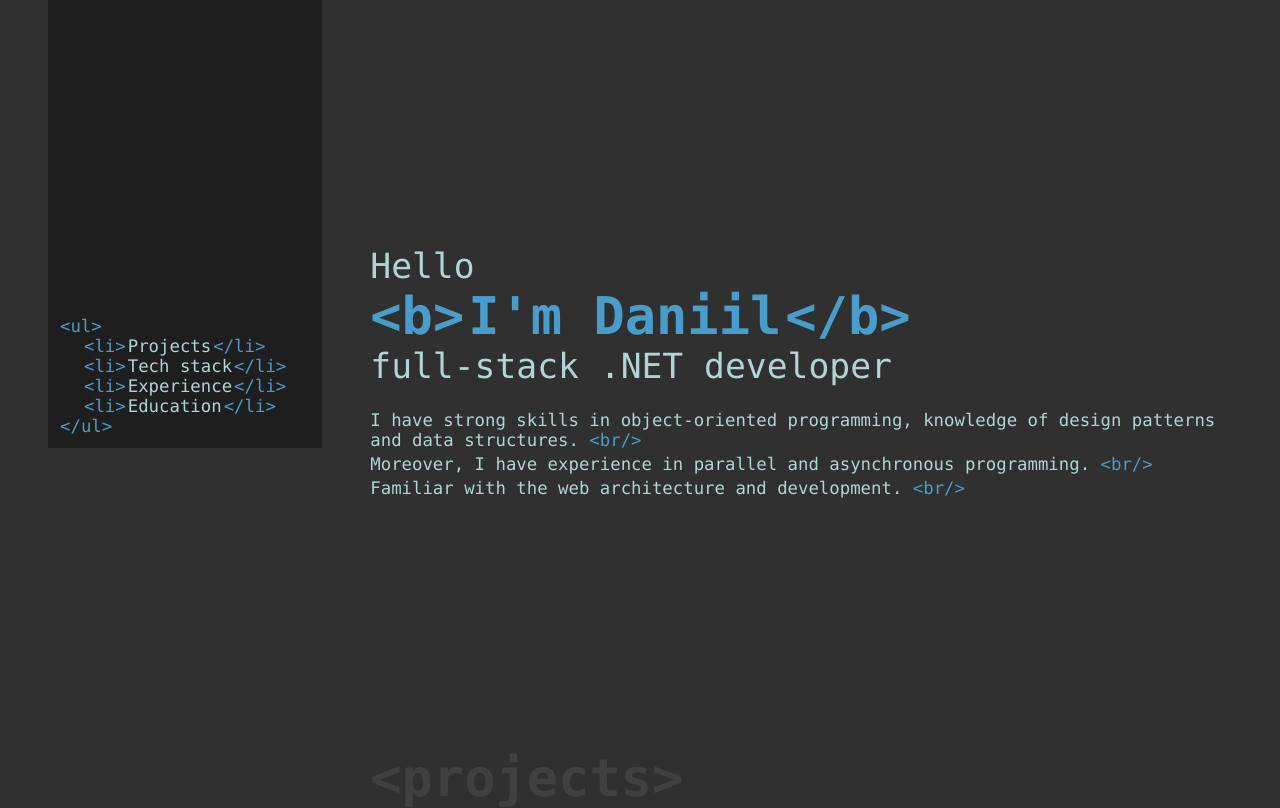
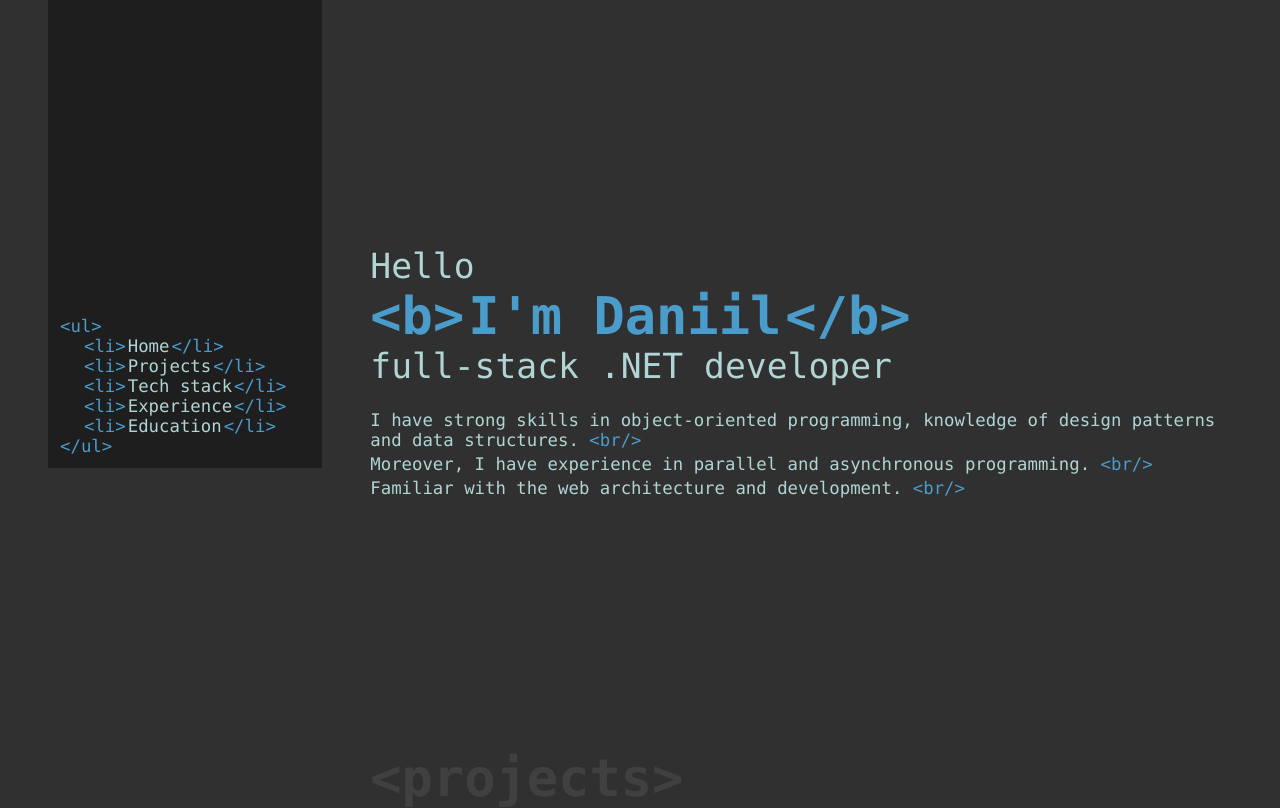
Before and after one commit to daniilpass/personal-cv, a React app in the folder web/: page / in a window 1280 px wide. Shown: the top 808 px of the page. Built offline with nearby package versions, Linux system fonts and the light colour scheme.

Commit message:
Smooth scroll. Home link

```diff
--- a/web/src/App.css
+++ b/web/src/App.css
@@ -10,6 +10,10 @@
     --text-size-large: 39pt;
     --safe-space-large: 48px;
     --menu-height: 168px;
+}
+
+html {
+    scroll-behavior: smooth;
 }
 
 body {
--- a/web/src/App.js
+++ b/web/src/App.js
@@ -12,6 +12,7 @@ function App() {
             <div className="app__menu-layout">
                 <div className="app_menu">
                     <Menu>
+                        <MenuItem title="Home" link="#"/>
                         <MenuItem title="Projects" link="#projects"/>
                         <MenuItem title="Tech stack" link="#tech-stack"/>
                         <MenuItem title="Experience" />
```
